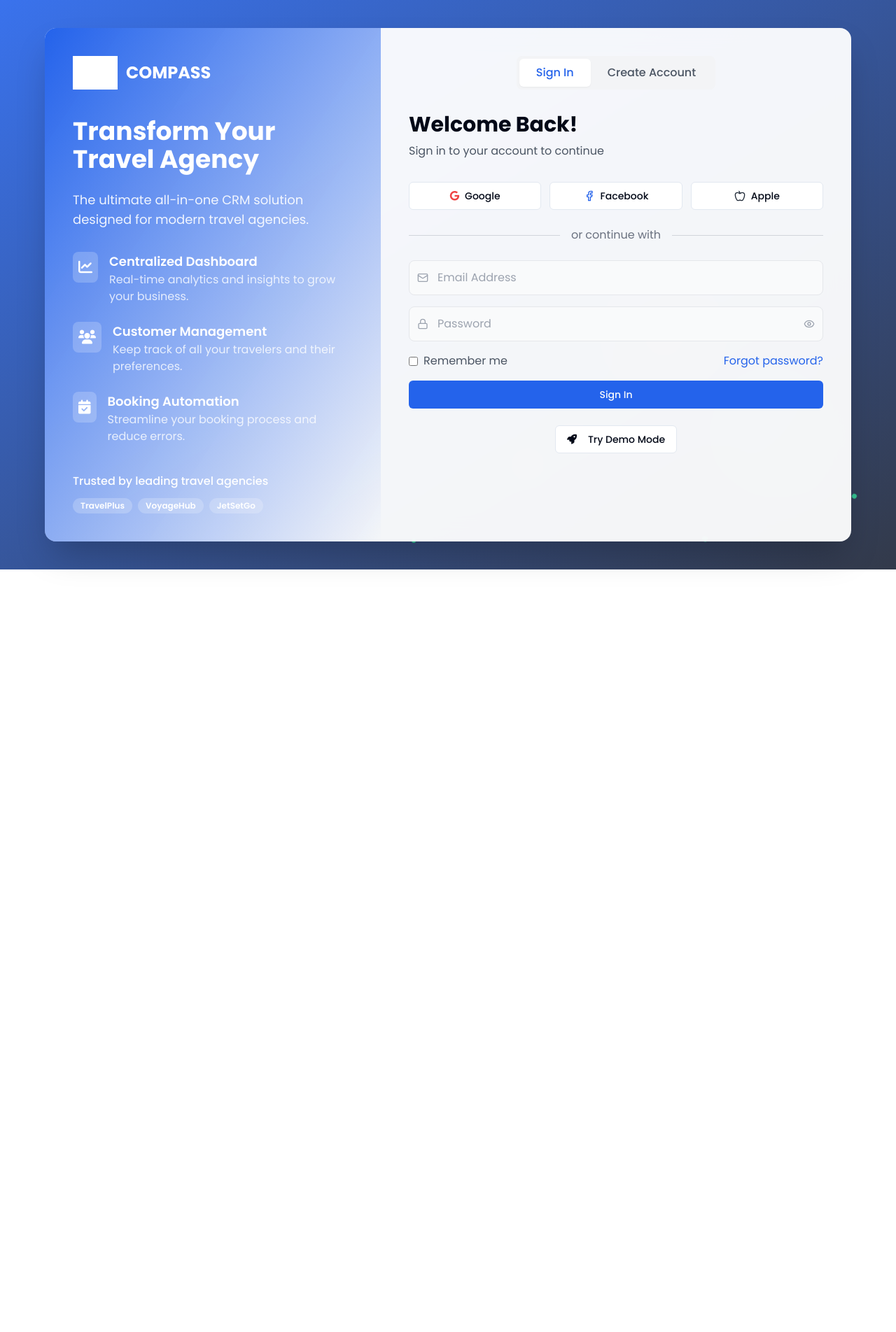
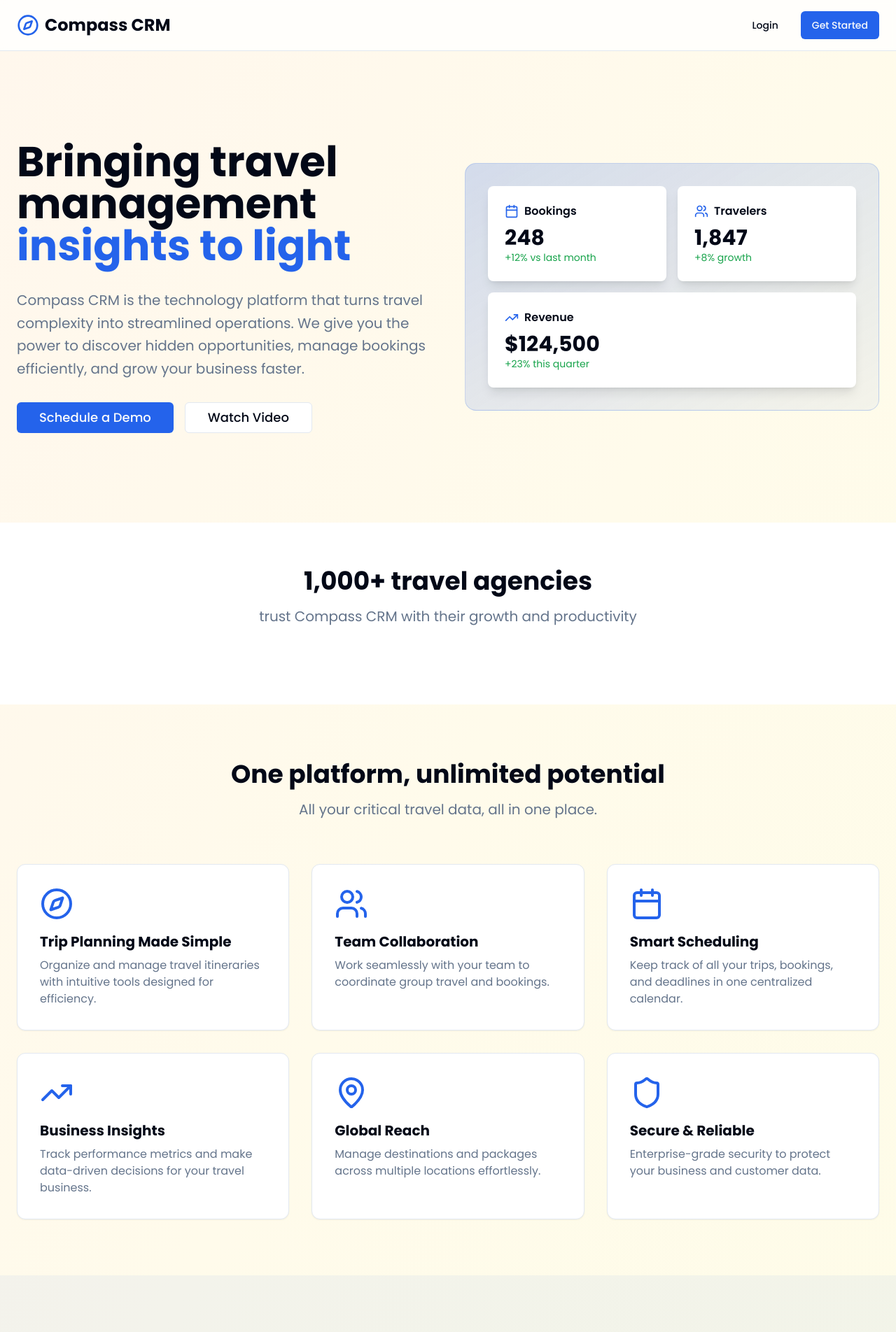
Before and after one commit to Shyamarun/compass-voyage-hub, a React (Vite) app: page / in a window 1280 px wide. Before the commit this address led to /auth. Shown: the top 1904 px of the page at 70% size. Before the commit the page ends 814 px from the top, so only its background shows below. Built offline with nearby package versions, Linux system fonts and the light colour scheme; grey boxes are pictures that could not be loaded.

Commit message:
Add landing page

```diff
--- a/src/App.tsx
+++ b/src/App.tsx
@@ -1,6 +1,7 @@
 
 import { BrowserRouter as Router, Routes, Route, Navigate } from 'react-router-dom';
 import { useState } from 'react';
+import LandingPage from './pages/LandingPage';
 import AuthPage from './pages/AuthPage';
 import DashboardLayout from './components/layout/DashboardLayout';
 import InitializeTrip from './pages/InitializeTrip';
@@ -148,7 +149,7 @@ function App() {
                 <Navigate to="/auth" replace />
             }
           />
-          <Route path="/" element={<Navigate to="/auth" replace />} />
+          <Route path="/" element={<LandingPage />} />
         </Routes>
       </div>
     </Router>
--- a/src/pages/Bookings.tsx
+++ b/src/pages/Bookings.tsx
@@ -152,7 +152,19 @@ export default function Bookings() {
   return <div className="space-y-6">
       {/* Stats Overview */}
       <div className="grid grid-cols-1 md:grid-cols-2 lg:grid-cols-4 gap-6">
-        {stats.map((stat, index) => {})}
+        {stats.map((stat, index) => (
+          <Card key={index}>
+            <CardContent className="pt-6">
+              <div className="flex items-center justify-between">
+                <div>
+                  <p className="text-sm text-muted-foreground">{stat.title}</p>
+                  <p className="text-2xl font-bold">{stat.value}</p>
+                </div>
+                <stat.icon className="h-8 w-8 text-primary" />
+              </div>
+            </CardContent>
+          </Card>
+        ))}
       </div>
 
       {/* Header and Filters */}
--- /dev/null
+++ b/src/pages/LandingPage.tsx
@@ -0,0 +1,192 @@
+import { Button } from "@/components/ui/button";
+import { useNavigate } from "react-router-dom";
+import { Compass, Users, Calendar, TrendingUp, MapPin, Shield } from "lucide-react";
+
+const LandingPage = () => {
+  const navigate = useNavigate();
+
+  const features = [
+    {
+      icon: Compass,
+      title: "Trip Planning Made Simple",
+      description: "Organize and manage travel itineraries with intuitive tools designed for efficiency."
+    },
+    {
+      icon: Users,
+      title: "Team Collaboration",
+      description: "Work seamlessly with your team to coordinate group travel and bookings."
+    },
+    {
+      icon: Calendar,
+      title: "Smart Scheduling",
+      description: "Keep track of all your trips, bookings, and deadlines in one centralized calendar."
+    },
+    {
+      icon: TrendingUp,
+      title: "Business Insights",
+      description: "Track performance metrics and make data-driven decisions for your travel business."
+    },
+    {
+      icon: MapPin,
+      title: "Global Reach",
+      description: "Manage destinations and packages across multiple locations effortlessly."
+    },
+    {
+      icon: Shield,
+      title: "Secure & Reliable",
+      description: "Enterprise-grade security to protect your business and customer data."
+    }
+  ];
+
+  return (
+    <div className="min-h-screen bg-gradient-to-br from-orange-50 via-amber-50 to-yellow-50">
+      {/* Navigation */}
+      <nav className="border-b bg-background/80 backdrop-blur-sm sticky top-0 z-50">
+        <div className="container mx-auto px-6 py-4">
+          <div className="flex items-center justify-between">
+            <div className="flex items-center gap-2">
+              <Compass className="h-8 w-8 text-primary" />
+              <span className="text-2xl font-bold">Compass CRM</span>
+            </div>
+            <div className="flex items-center gap-4">
+              <Button variant="ghost" onClick={() => navigate('/auth')}>
+                Login
+              </Button>
+              <Button onClick={() => navigate('/auth')} className="bg-primary hover:bg-primary/90">
+                Get Started
+              </Button>
+            </div>
+          </div>
+        </div>
+      </nav>
+
+      {/* Hero Section */}
+      <section className="container mx-auto px-6 py-20 lg:py-32">
+        <div className="grid lg:grid-cols-2 gap-12 items-center">
+          <div className="space-y-8">
+            <h1 className="text-5xl lg:text-6xl font-bold leading-tight">
+              Bringing travel management{" "}
+              <span className="text-primary">insights to light</span>
+            </h1>
+            <p className="text-xl text-muted-foreground leading-relaxed">
+              Compass CRM is the technology platform that turns travel complexity into streamlined operations.
+              We give you the power to discover hidden opportunities, manage bookings efficiently, and grow your business faster.
+            </p>
+            <div className="flex flex-wrap gap-4">
+              <Button
+                size="lg"
+                onClick={() => navigate('/auth')}
+                className="bg-primary hover:bg-primary/90 text-lg px-8"
+              >
+                Schedule a Demo
+              </Button>
+              <Button
+                size="lg"
+                variant="outline"
+                className="text-lg px-8"
+              >
+                Watch Video
+              </Button>
+            </div>
+          </div>
+
+          {/* Hero Image Placeholder */}
+          <div className="relative">
+            <div className="bg-gradient-to-br from-primary/20 to-primary/5 rounded-2xl p-8 backdrop-blur-sm border border-primary/20">
+              <div className="grid grid-cols-2 gap-4">
+                <div className="bg-background p-6 rounded-lg shadow-lg">
+                  <div className="flex items-center gap-2 mb-2">
+                    <Calendar className="h-5 w-5 text-primary" />
+                    <span className="font-semibold">Bookings</span>
+                  </div>
+                  <p className="text-3xl font-bold">248</p>
+                  <p className="text-sm text-green-600">+12% vs last month</p>
+                </div>
+                <div className="bg-background p-6 rounded-lg shadow-lg">
+                  <div className="flex items-center gap-2 mb-2">
+                    <Users className="h-5 w-5 text-primary" />
+                    <span className="font-semibold">Travelers</span>
+                  </div>
+                  <p className="text-3xl font-bold">1,847</p>
+                  <p className="text-sm text-green-600">+8% growth</p>
+                </div>
+                <div className="bg-background p-6 rounded-lg shadow-lg col-span-2">
+                  <div className="flex items-center gap-2 mb-2">
+                    <TrendingUp className="h-5 w-5 text-primary" />
+                    <span className="font-semibold">Revenue</span>
+                  </div>
+                  <p className="text-3xl font-bold">$124,500</p>
+                  <p className="text-sm text-green-600">+23% this quarter</p>
+                </div>
+              </div>
+            </div>
+          </div>
+        </div>
+      </section>
+
+      {/* Trust Section */}
+      <section className="bg-background py-16">
+        <div className="container mx-auto px-6">
+          <div className="text-center mb-12">
+            <h2 className="text-4xl font-bold mb-4">1,000+ travel agencies</h2>
+            <p className="text-xl text-muted-foreground">trust Compass CRM with their growth and productivity</p>
+          </div>
+        </div>
+      </section>
+
+      {/* Features Section */}
+      <section className="container mx-auto px-6 py-20">
+        <div className="text-center mb-16">
+          <h2 className="text-4xl font-bold mb-4">One platform, unlimited potential</h2>
+          <p className="text-xl text-muted-foreground">All your critical travel data, all in one place.</p>
+        </div>
+        <div className="grid md:grid-cols-2 lg:grid-cols-3 gap-8">
+          {features.map((feature, index) => (
+            <div
+              key={index}
+              className="bg-background p-8 rounded-xl shadow-sm hover:shadow-md transition-shadow border border-border"
+            >
+              <feature.icon className="h-12 w-12 text-primary mb-4" />
+              <h3 className="text-xl font-bold mb-2">{feature.title}</h3>
+              <p className="text-muted-foreground">{feature.description}</p>
+            </div>
+          ))}
+        </div>
+      </section>
+
+      {/* CTA Section */}
+      <section className="bg-primary/5 py-20">
+        <div className="container mx-auto px-6 text-center">
+          <h2 className="text-4xl font-bold mb-6">Ready to transform your travel business?</h2>
+          <p className="text-xl text-muted-foreground mb-8 max-w-2xl mx-auto">
+            Join thousands of travel professionals who are already using Compass CRM to streamline operations and grow revenue.
+          </p>
+          <Button
+            size="lg"
+            onClick={() => navigate('/auth')}
+            className="bg-primary hover:bg-primary/90 text-lg px-8"
+          >
+            Start Your Free Trial
+          </Button>
+        </div>
+      </section>
+
+      {/* Footer */}
+      <footer className="bg-background border-t py-12">
+        <div className="container mx-auto px-6">
+          <div className="flex flex-col md:flex-row justify-between items-center gap-4">
+            <div className="flex items-center gap-2">
+              <Compass className="h-6 w-6 text-primary" />
+              <span className="text-lg font-bold">Compass CRM</span>
+            </div>
+            <p className="text-muted-foreground text-sm">
+              © 2025 Compass CRM. All rights reserved.
+            </p>
+          </div>
+        </div>
+      </footer>
+    </div>
+  );
+};
+
+export default LandingPage;
```
